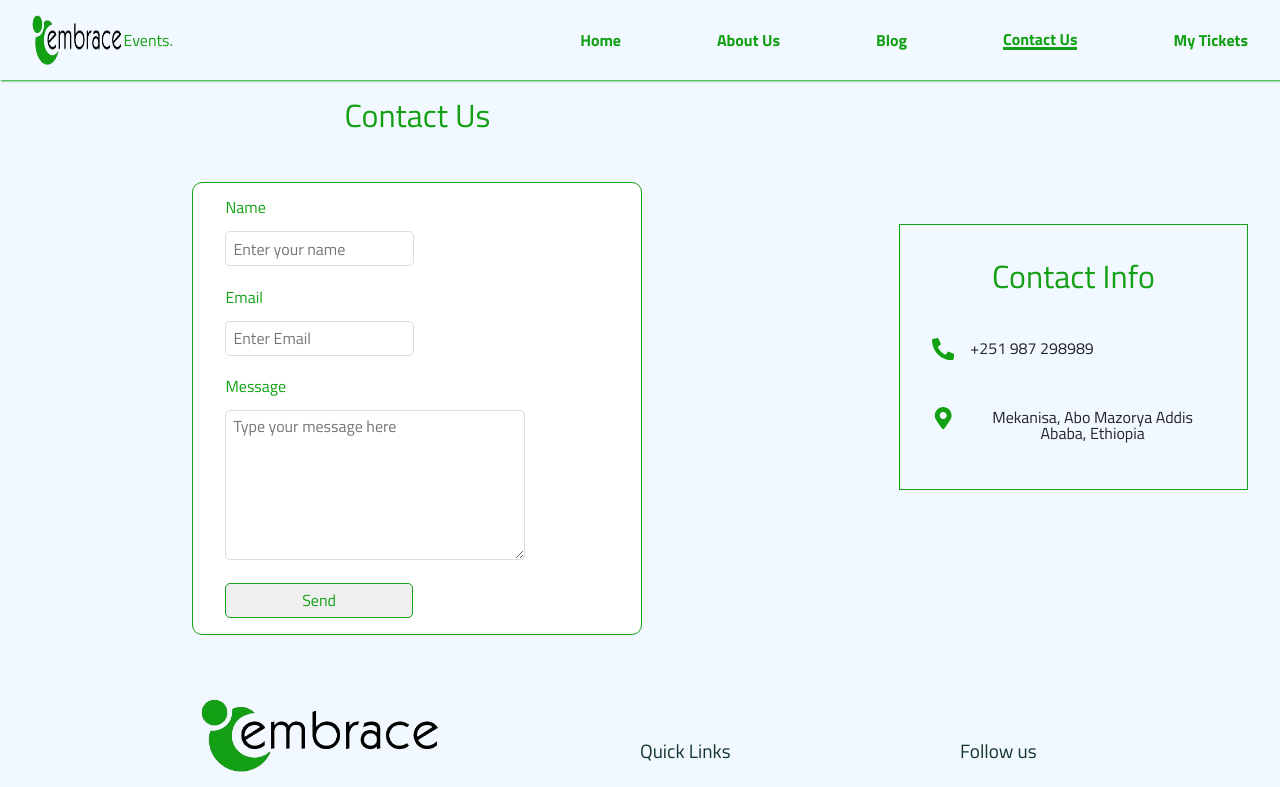
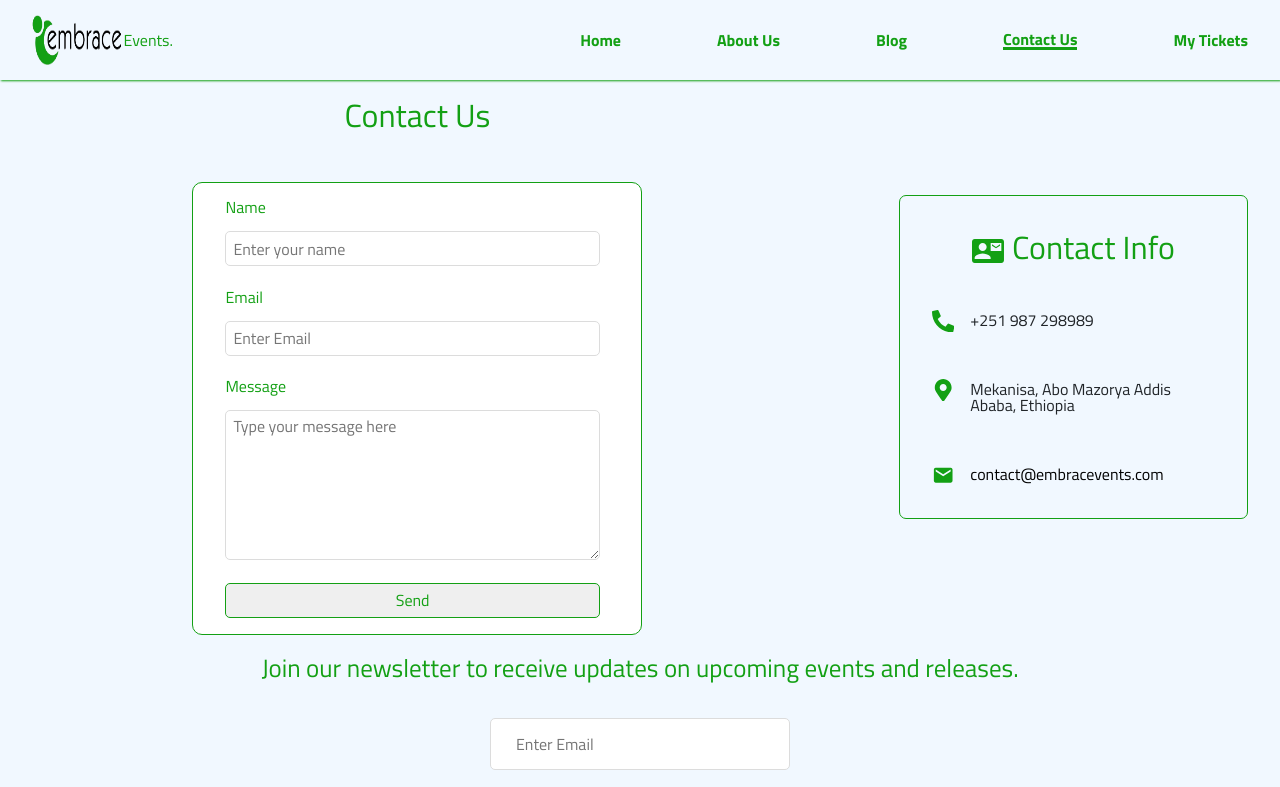
Before and after one commit to kasma10101/embrace-events, a React (Create React App) app in the folder frontend/: page /contact in a window 1280 px wide. Shown: the top 787 px of the page. Built offline with nearby package versions, Linux system fonts and the light colour scheme; a web font is replaced by a local one.

Commit message:
home page updated

```diff
--- a/frontend/src/component/Contact.js
+++ b/frontend/src/component/Contact.js
@@ -3,6 +3,7 @@ import emailjs from "@emailjs/browser";
 import styled from "styled-components";
 import { Button, CircularProgress } from "@mui/material";
 import { FaMapMarkerAlt, FaPhoneAlt } from "react-icons/fa";
+import { MdEmail, MdContactMail } from "react-icons/md";
 import "../style/contact.css";
 
 const Contact = () => {
@@ -86,6 +87,7 @@ const Contact = () => {
               alignItems: "baseline",
               flexDirection: "column",
               gap: "1rem",
+              width: "100%"
             }}
           >
             <label>Name</label>
@@ -98,6 +100,7 @@ const Contact = () => {
               alignItems: "baseline",
               flexDirection: "column",
               gap: "1rem",
+              width: "100%"
             }}
           >
             <label>Email</label>
@@ -110,6 +113,7 @@ const Contact = () => {
               alignItems: "baseline",
               flexDirection: "column",
               gap: "1rem",
+              width: "100%"
             }}
           >
             <label>Message</label>
@@ -139,7 +143,10 @@ const Contact = () => {
         </form>
       </StyledContactForm>
       <div className="contact_info">
-        <h2 style={{color: "#13a014", textAlign: "center"}}>Contact Info</h2>
+        <div style={{color: "#13a014", textAlign: "center", display: "flex", justifyContent: "center", alignItems: "first baseline", gap: ".5rem"}}>
+        <h2><MdContactMail/></h2>
+        <h2>Contact Info</h2>
+        </div>
       <div className="phone" style={{justifyContent: "flex-start"}}>
           <span>
             <FaPhoneAlt />
@@ -152,6 +159,12 @@ const Contact = () => {
           </span>
           <p>Mekanisa, Abo Mazorya Addis Ababa, Ethiopia </p>
         </div>
+        <div className="email_address" style={{justifyContent: "flex-start"}}>
+          <span>
+            <MdEmail />
+          </span>
+          <a href="mailto:contact@embracevents.com">contact@embracevents.com</a>
+        </div>
       </div>
     </section>
   );
@@ -163,53 +176,6 @@ export default Contact;
 const StyledContactForm = styled.div`
   width: 100%;
 
-    input {
-      width: 100%;
-      height: 35px;
-      padding: 7px;
-      outline: none;
-      border-radius: 5px;
-      border: 1px solid rgb(220, 220, 220);
 
-      &:focus {
-        border: 1px solid #13a014;
-      }
-    }
-
-    textarea {
-      max-width: 300px;
-      min-width: 300px;
-      max-height: 150px;
-      min-height: 150px;
-      padding: 7px;
-      outline: none;
-      border-radius: 5px;
-      border: 1px solid rgb(220, 220, 220);
-
-      &:focus {
-        border: 1px solid #13a014;
-      }
-    }
-
-    label {
-      margin-top: 1rem;
-    }
-
-    input[type="submit"] {
-        cursor: pointer;
-        color: #13a014;
-        border: none;
-        border: 1px solid #13a014;
-        width: 50%;
-        align-self: center;
-        margin: 1rem auto 0;
-
-      &:hover {
-        background-color: #13a014;
-        border: none;
-        color: #fff;
-        transition: 0.3s;
-      }
-    }
   }
 `;
--- a/frontend/src/component/Footer.js
+++ b/frontend/src/component/Footer.js
@@ -14,7 +14,7 @@ import { useState } from "react";
 import axios from "axios";
 
 export default function Footer() {
-  const [email, setEmail] = useState('');
+  const [email, setEmail] = useState("");
   const [loading, setLoading] = useState(false);
   const [error, setError] = useState("");
 
@@ -28,11 +28,11 @@ export default function Footer() {
         { email }, // sending email as JSON
         {
           headers: {
-            'Content-Type': 'application/json',
+            "Content-Type": "application/json",
           },
         }
       );
-      setEmail('');
+      setEmail("");
     } catch (error) {
     } finally {
       setLoading(false);
@@ -40,26 +40,26 @@ export default function Footer() {
   };
   return (
     <div className="bottom">
-      <div className="footer">
-      <div className="first">
-      <img src={embraceLogo} alt="embrace logo" />
-      <p>
-        Join our newsletter to receive updates on upcoming events and releases.
+      <div>
+        <p className="join_par">
+          Join our newsletter to receive updates on upcoming events and
+          releases.
         </p>
         <Form onSubmit={handleSubscribe} className="newsletter_form">
           <FormGroup>
-          <TextField
-            label="Email"
+            <input
+              type="email"
               onChange={(e) => setEmail(e.target.value)}
-            type="email"
-            style={{ width: 300 }}
+              placeholder="Enter Email"
+              style={{ width: 300, padding: "25px" }}
               value={email}
               required
             />
           </FormGroup>
+
           <div>
             {loading ? (
-            <div style={{ marginTop: '20px', textAlign: 'center' }}>
+              <div style={{ marginTop: "20px", textAlign: "center" }}>
                 <CircularProgress />
               </div>
             ) : (
@@ -69,6 +69,10 @@ export default function Footer() {
             )}
           </div>
         </Form>
+      </div>
+      <div className="footer">
+        <div className="first">
+          <img src={embraceLogo} alt="embrace logo" />
         </div>
         <div className="second">
           <div className="one">
--- a/frontend/src/component/home.js
+++ b/frontend/src/component/home.js
@@ -93,10 +93,11 @@ function Home() {
     fetchBlogs();
   }, [blogs]);
 
-  let targetDate = new Date("Sep 11, 2024 00:00:00").getTime();
   const dispatch = useDispatch();
   const { tickets, loading, error, availableTickets, upComingTickets } =
     useSelector((state) => state.tickets);
+
+  const [targetDate, setTargetDate] = useState(null);
 
   const scrollToSection = (sectionId) => {
     const section = document.getElementById(sectionId);
@@ -118,6 +119,7 @@ function Home() {
 
   useEffect(() => {
     const updateCountdown = () => {
+      if (targetDate) {
         const now = new Date().getTime();
         const target = new Date(targetDate).getTime();
         const gap = target - now;
@@ -138,10 +140,18 @@ function Home() {
         setSeconds(s);
 
         setTimeout(updateCountdown, 1000);
+      }
     };
-    upComingTickets.map((ticket) => console.log(ticket?.startDate));
+
+    if (upComingTickets.length > 0) {
+      const nearestEvent = upComingTickets.reduce((nearest, ticket) => {
+        const ticketDate = new Date(ticket.startDate).getTime();
+        return ticketDate < nearest ? ticketDate : nearest;
+      }, Infinity);
+      setTargetDate(nearestEvent);
       updateCountdown();
-  }, [targetDate]);
+    }
+  }, [upComingTickets, targetDate]);
   useEffect(() => {
     const handleResize = () => {
       setScreenWidth(window.innerWidth);
@@ -186,29 +196,68 @@ function Home() {
         <div className="top_home">
           <div className="home__logo">
             {/* <img src={home} alt="the ethiopia holi" className="home__img" /> */}
+            <motion.div
+              variants={{
+                offScreen: { opacity: 0, y: "-20%" },
+                onScreen: { opacity: 1, y: 0 },
+              }}
+              initial="offScreen"
+              animate="onScreen"
+              transition={{
+                type: "spring",
+                delay: 1.5,
+                stiffness: 800,
+              }}
+            >
+              <h2>Embrace <span>Events</span></h2>
+            </motion.div>
             <p>
               Join us for an unforgettable experience filled with excitement and
               entertainment.
             </p>
           </div>
+          {targetDate && (
+            <div className="counter_container">
+              {/* <div className="counter_title">
+                <motion.div
+                  variants={{
+                    offScreen: { opacity: 0, y: "50%" },
+                    onScreen: { opacity: 1, y: 0 },
+                  }}
+                  initial="offScreen"
+                  animate="onScreen"
+                  transition={{
+                    type: "twin",
+                    delay: 1.5,
+                    duration: 0.5,
+                    // stiffness: 8,
+                  }}
+                >
+                  <h2>Countdown to Upcoming Event</h2>
+                </motion.div>
+              </div> */}
               <div className="countdown">
-            <div className="time">
-              <span> {days}</span>
-              <p> days</p>
+                <div className="time" style={{backgroundColor: "#E3F2FD"}}>
+                  <span>{days}</span>
+                  <p>days</p>
                 </div>
-            <div className="time">
+                <div className="time" style={{backgroundColor: "#FFF3E0"}}>
                   <span>{hours}</span>
-              <p>hours</p>{" "}
+                  <p>hours</p>
                 </div>
-            <div className="time">
-              <span> {minutes}</span> <p>minutes</p>{" "}
+                <div className="time" style={{backgroundColor: "#FFEBEE"}}>
+                  <span>{minutes}</span>
+                  <p>minutes</p>
                 </div>
-            <div className="time">
-              <span>{seconds}</span> <p>seconds</p>
+                <div className="time" style={{backgroundColor: "#F1F8E9"}}>
+                  <span>{seconds}</span>
+                  <p>seconds</p>
                 </div>
               </div>
             </div>
-        <div className="home__para">
+          )}
+        </div>
+        {/* <div className="home__para">
           <p>
             Welcome to Embrace Events, where we bring the vibrant spirit of the
             Holi Festival to Ethiopia. We create unforgettable experiences that
@@ -217,7 +266,7 @@ function Home() {
             community. Let Embrace Events transform your vision into memorable
             moments of happiness and togetherness.
           </p>
-        </div>
+        </div> */}
         <div className="btn">
           {/* <button className="learnmore">
             <Link to="/about">
@@ -232,6 +281,34 @@ function Home() {
             Available Tickets
           </button>
         </div>
+      </div>
+      <div className="create">
+        <hr className="create__line" />
+        <motion.div
+          variants={{
+            offScreen: { opacity: 0, y: "10%" },
+            onScreen: { opacity: 1, y: 0 },
+          }}
+          initial="offScreen"
+          whileInView="onScreen"
+          viewport={{ once: true, amount: 0.8 }}
+          transition={{
+            type: "twin",
+            // delay: 1.5,
+            duration: 0.5,
+            // stiffness: 8,
+          }}
+        >
+          <p style={{ marginTop: "2%" }}>
+            Welcome to Embrace Events, where we bring the vibrant spirit of the
+            Holi Festival to Ethiopia. We create unforgettable experiences that
+            blend education with entertainment, fostering unity and joy. Join us
+            in Addis Ababa for a celebration of color, music, dance, and
+            community. Let Embrace Events transform your vision into memorable
+            moments of happiness and togetherness.
+          </p>
+        </motion.div>
+        <hr className="create__line" />
       </div>
       <div className="create">
         <hr className="create__line" />
--- a/frontend/src/style/contact.css
+++ b/frontend/src/style/contact.css
@@ -5,6 +5,7 @@
     margin: 0 2rem;
     width: 500px;
     border: 1px solid #13a014;
+    border-radius: 7px;
 }
 
 .contact_form {
@@ -25,6 +26,76 @@
     border-radius: 10px;
 }
 
+input {
+    width: 90%;
+    height: 35px;
+    padding: 7px;
+    outline: none;
+    border-radius: 5px;
+    border: 1px solid rgb(220, 220, 220);
+
+    &:focus {
+        border: 1px solid #13a014;
+    }
+}
+
+textarea {
+    width: 90%;
+    max-height: 150px;
+    min-height: 150px;
+    padding: 7px;
+    outline: none;
+    border-radius: 5px;
+    border: 1px solid rgb(220, 220, 220);
+
+    &:focus {
+        border: 1px solid #13a014;
+    }
+}
+
+label {
+    margin-top: 1rem;
+}
+
+input[type="submit"] {
+    cursor: pointer;
+    color: #13a014;
+    border: none;
+    border: 1px solid #13a014;
+    width: 100%;
+    align-self: center;
+    margin: 1rem auto 0;
+
+    &:hover {
+        background-color: #13a014;
+        border: none;
+        color: #fff;
+        transition: 0.3s;
+    }
+}
+
+.email_address {
+    text-align: center;
+    padding: 2rem 0 0;
+    display: flex;
+    justify-content: center;
+    align-items: baseline;
+}
+.email_address a{
+    text-decoration: none;
+    color: #000000;
+}
+.email_address a:hover{
+    color: #13a014;
+}
+.email_address span {
+    font-size: 1.4em;
+    color: var(--main-color);
+    padding-right: 1rem;
+  }
+  .location p {
+    text-align: left;
+  }
 @media(max-width: 830px) {
     .contact_container {
         flex-direction: column;
@@ -33,7 +104,8 @@
     .contact_info {
         width: 300px;
     }
+
     .contact_form {
-        width: max-content;
+        width: 300px;
     }
 }
--- a/frontend/src/style/footer.css
+++ b/frontend/src/style/footer.css
@@ -11,8 +11,9 @@
   display: flex;
   justify-content: center;
   align-items: center;
+  gap: .3rem;
   flex-direction: column;
-  padding: .1rem;
+  /* padding: .1rem; */
 }
 
 .login-button {
@@ -49,16 +50,17 @@
 }
 
 .footer .first img {
-    max-width: 15rem;
-    margin: 0rem auto;
-  }
-.footer .first p {
+  max-width: 15rem;
+  margin: 0rem auto;
+}
+
+.join_par {
   padding: 1rem 5rem;
   text-align: center;
   line-height: 1.4;
-  font-size: 20px;
+  font-size: 25px;
   color: #13A014;
-  font-weight: bold;
+  font-weight: 500;
 }
 
 .footer .first p:last-child {
```
Also changed, not shown: frontend/src/style/home.css (+52 -9 lines), 1 other file (tests, documents, lock files or other folders). Lines whose indentation alone changed are shown as unchanged.
